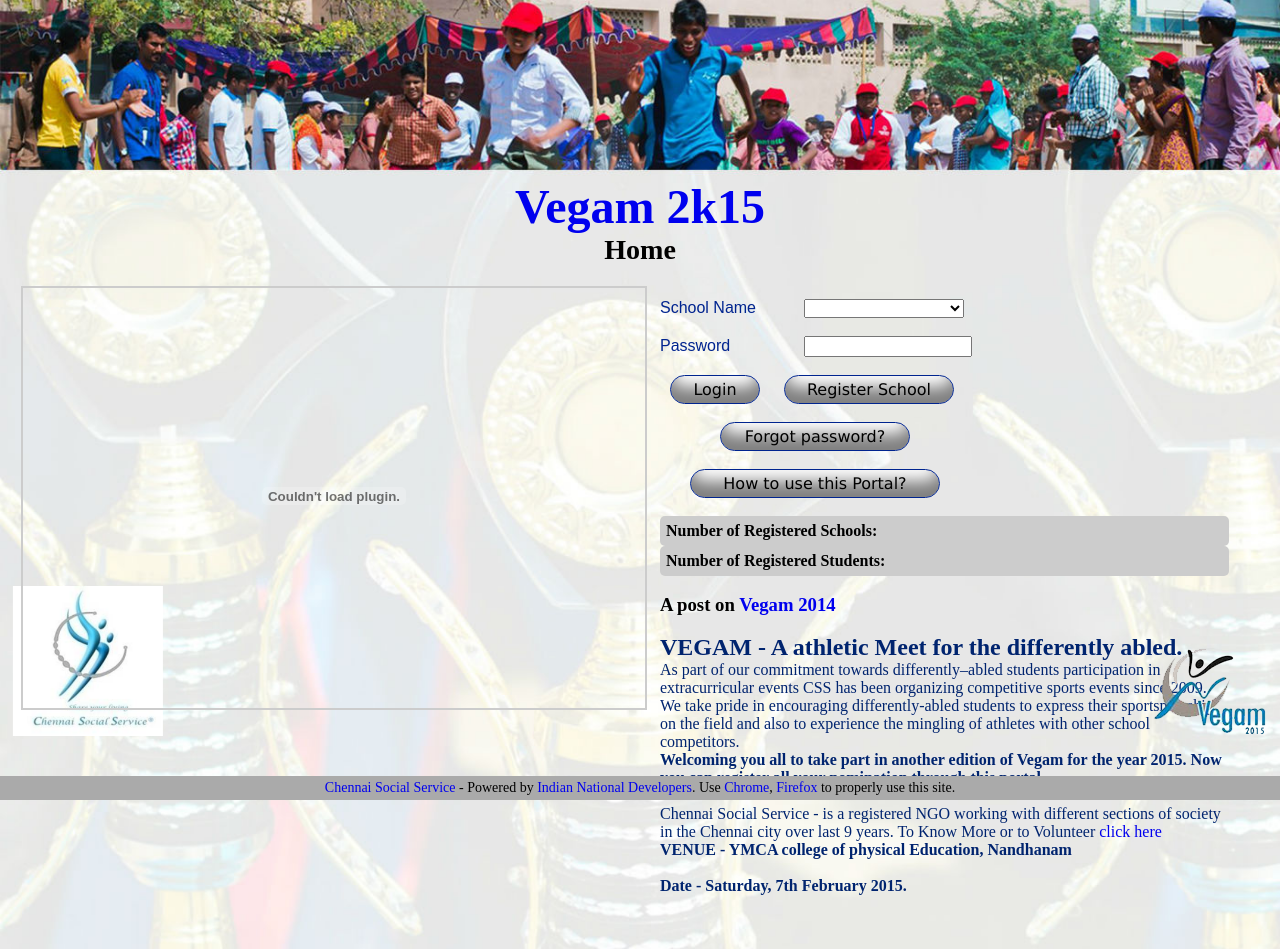
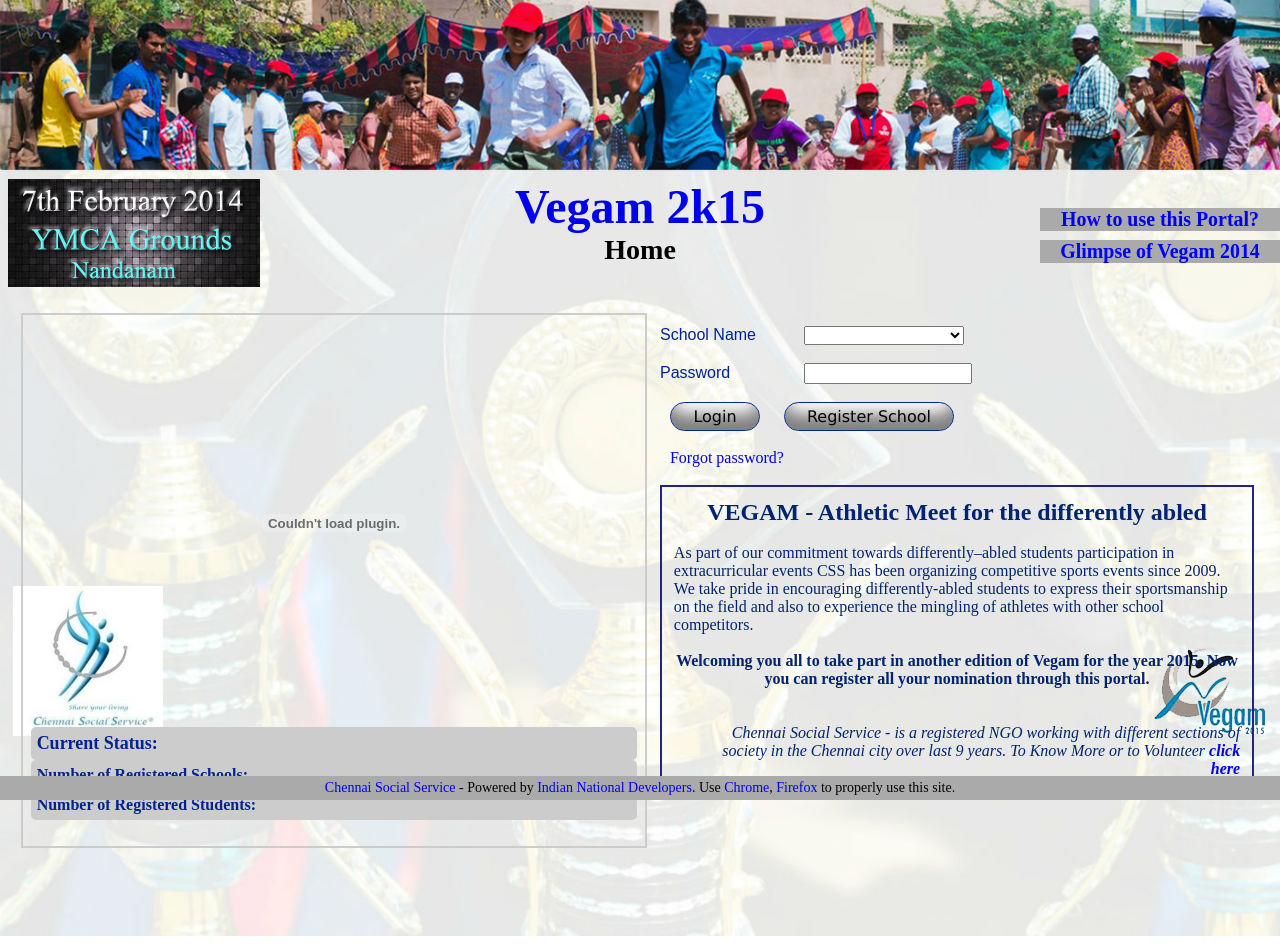
Before and after one commit to Indian-National-Developers/Vegam-2015-Dashboard, a plain HTML site: page index.html in a window 1280 px wide. Drawn offline with nearby package versions, Linux system fonts and the light colour scheme; a script that the page names is missing.

Commit message:
Home page Improvements

```diff
--- a/index.html
+++ b/index.html
@@ -79,49 +79,60 @@
 				});
             }
         </script>
-
     </head>
 
     <body>
 
             <!-- Top section contains the Vegam Title and Page Title -->
-            <div class="header">
+            <div class="header" style="background-image:url('vegamVenue.jpg'); background-repeat: no-repeat">
                 <h1> <a href="index.html"> Vegam 2k15 </a> </h1>
                 <h3> Home </h3>
+                <h5> <a href="./How.pdf" target="_blank" style="width: 240px; position: fixed; top:26%; right:0%; background-color:#aaa; z-index:100"> How to use this Portal? </a> </h5>
+                <h5> <a href="http://chennaisocialservice.blogspot.in/2014/03/vegam-2014.html" target="_blank" style="width: 240px; position: fixed; top:30%; right:0%; background-color:#aaa; color:#00f; z-index:100"> Glimpse of Vegam 2014 </a></h3> <br/>
             </div>
 
             <!-- Main cotent section that contains all the page controls -->
             <div class="content">
                 <div class="halfColumn" style="border: 2px solid #ccc; padding: 8px; color: #00248F" >
                     <embed type="application/x-shockwave-flash" src="https://photos.gstatic.com/media/slideshow.swf" width="100%" height="400px" flashvars="host=picasaweb.google.com&hl=en_US&feat=flashalbum&RGB=0x000000&feed=https%3A%2F%2Fpicasaweb.google.com%2Fdata%2Ffeed%2Fapi%2Fuser%2F100029059227283819807%2Falbumid%2F5970668544875229937%3Falt%3Drss%26kind%3Dphoto%26hl%3Den_US" pluginspage="http://www.macromedia.com/go/getflashplayer"></embed>
+                    <div style="background-color:#ccc; border-radius: 5px; padding:6px; font-weight: bold; font-size: 18px; margin-bottom:0px"> Current Status: </div>
+                    <div id="schoolnum" style="background-color:#ccc; border-radius: 5px; padding:6px; font-weight: bold; margin-bottom:0px"> Number of Registered Schools:   </div>
+                    <div id="studnum" style="background-color:#ccc; border-radius: 5px; padding:6px; font-weight: bold"> Number of Registered Students:   </div> <br/>
                 </div>
 
-                <div class="halfColumn" style="width: 45%; padding-top:1%">
+                <div class="halfColumn" style="width: 47%; padding-top:1%">
                     <div class="smallLabel"> School Name </div> <select id="userNameTextBox" style="width: 160px"/>
                     </select> <br/> <br/>
                     <div class="smallLabel"> Password  </div> <input type="password" id='passwordTextBox' style="width:160px" /> <br/> <br/>
                     <div class="button" onclick="loginButtonClick()" style="margin-right:20px; margin-left:10px;">Login</div>
                     <a href="./schoolRegistration.html" class="button" style="width: 160px">Register School</a> <br/> <br/>
-                    <a href="./password.html" class="button" style="width: 180px; margin-left: 60px;"> Forgot password? </a> <br/> <br/>
-                    <a href="./How.pdf" class="button" style="width: 240px; margin-left: 30px;"> How to use this Portal?</a> <br/> <br/>
-                    <div id="schoolnum" style="background-color:#ccc; border-radius: 5px; padding:6px; font-weight: bold; margin-bottom:0px"> Number of Registered Schools:   </div>
-                    <div id="studnum" style="background-color:#ccc; border-radius: 5px; padding:6px; font-weight: bold"> Number of Registered Students:   </div> <br/>
+                    <a href="./password.html" style="width: 180px; margin-left: 10px;"> Forgot password? </a> <br/> <br/>
 
-                    <h3>A post on <a href="http://chennaisocialservice.blogspot.in/2014/03/vegam-2014.html" target="_blank">Vegam 2014</a></h3> <br/>
+                    <!--
+                    <b>
+                        <div style="color:#a00; font-size:18px; border: 2px solid #a22; padding: 4px; text-align:center;">
+                            Venue - YMCA college of physical Education, Nandhanam <br/> <br/>
+                            Date - Saturday, 7th February 2015.
+                        </div>
+                    </b> <br/>
+                    -->
 
-                    <div style="color: #00246f">
-                    <h2>VEGAM - A athletic Meet for the differently abled.</h2>
-                    As part of our commitment towards differently–abled students participation in extracurricular events CSS has been organizing competitive sports events since 2009. We take pride in encouraging differently-abled students to express their sportsmanship on the field and also to experience the mingling of athletes with other school competitors.  <br/>
-                    <b>Welcoming you all to take part in another edition of Vegam for the year 2015.
-                    Now you can register all your nomination through this portal.</b> <br/> <br/>
+                    <div style="color: #00246f; border: 2px solid #228; padding: 2%">
+                        <h2 style="text-align:center">VEGAM - Athletic Meet for the differently abled</h2> <br/>
+                        As part of our commitment towards differently–abled students participation in extracurricular events CSS has been organizing competitive sports events since 2009. We take pride in encouraging differently-abled students to express their sportsmanship on the field and also to experience the mingling of athletes with other school competitors.  <br/> <br/>
+                        <div style="font-weight:bold; text-align:center">Welcoming you all to take part in another edition of Vegam for the year 2015.
+                        Now you can register all your nomination through this portal.</div> <br/> <br/>
 
-                    Chennai Social Service - is a registered NGO working with different sections of society in the Chennai city over last 9 years. To Know More or to Volunteer <a href="http://chennaisocialservice.org/" target="_blank">click here</a>
+                        <div style="text-align:right; margin-left: 6%; font-style:italic">Chennai Social Service - is a registered NGO working with different sections of society in the Chennai city over last 9 years. To Know More or to Volunteer <a href="http://chennaisocialservice.org/" target="_blank"><b>click here</b></a> </div>
+                    </div>
                     <br/>
-                    <b>
-                    VENUE - YMCA college of physical Education, Nandhanam <br/> <br/>
-                    Date - Saturday, 7th February 2015. <br/> <br/>
-                    </b> <br/><br/>
-                    </div>
+                    <br/>
+                    <br/>
+                    <br/>
+                    <br/>
+                    <br/>
+                    <br/>
+                    <br/>
                 </div>
             </div>
 
--- a/vegam.css
+++ b/vegam.css
@@ -20,7 +20,7 @@
     color               :   green;
 }
 
-h1, h2, h3 {
+h1, h2, h3, h4, h5, h6 {
 	text-decoration		:	none;
     margin-top          :   0px;
     margin-bottom       :   0px;
@@ -144,4 +144,5 @@
     position            :   fixed;
     bottom              :   8%;
     right               :   1%;
+    z-index             :   -10;
 }
```
Also changed, not shown: vegamVenue.jpg (added), 1 other file.
